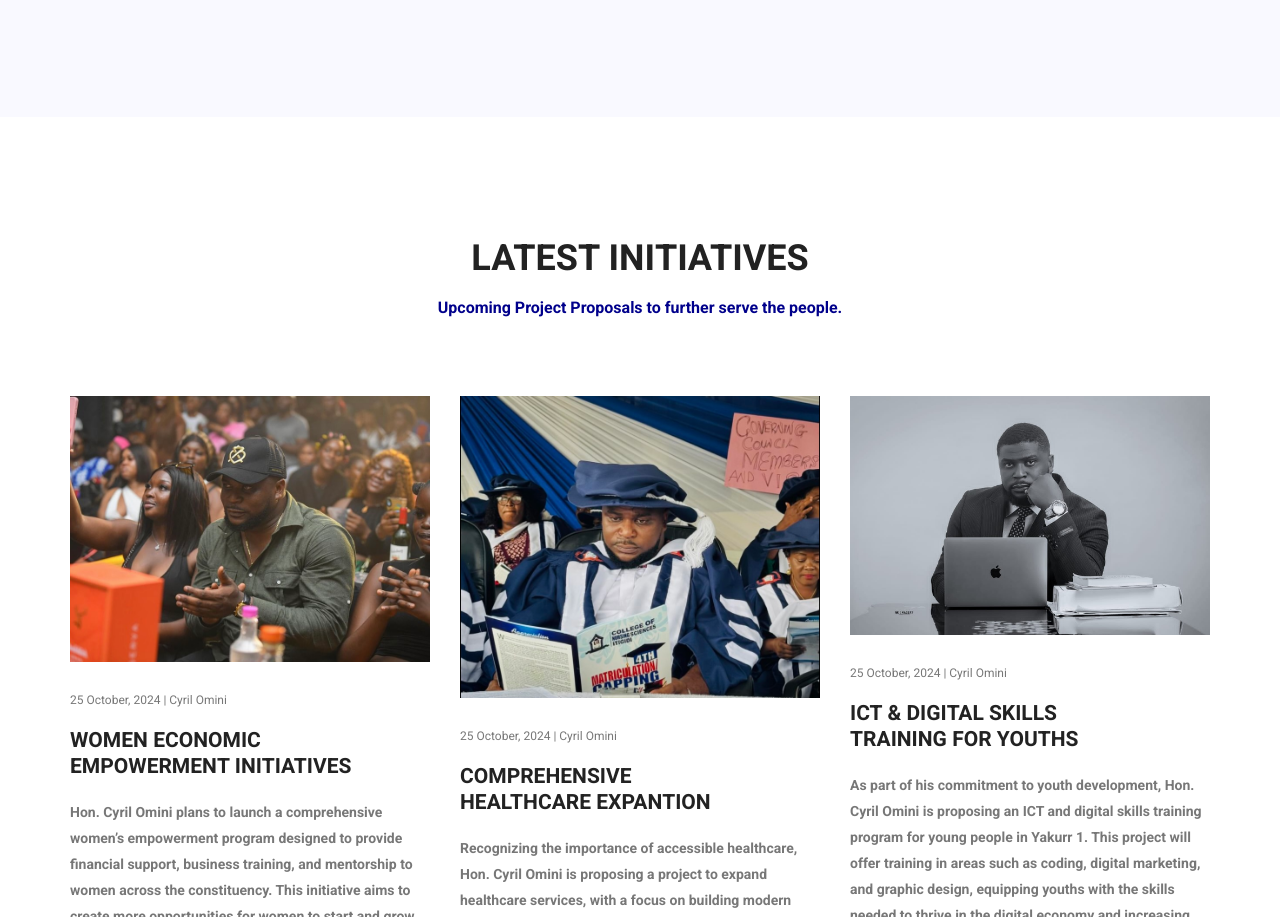
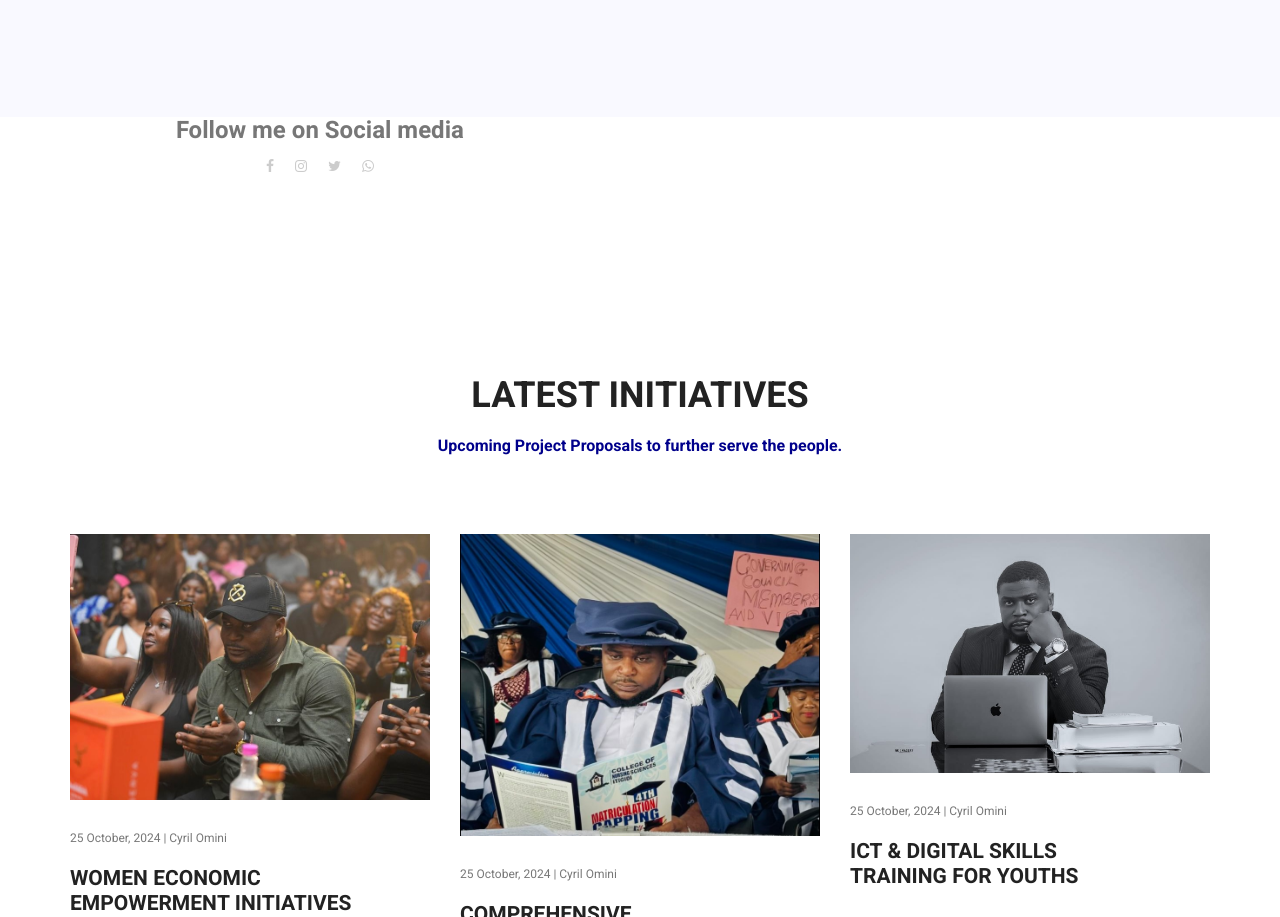
Before and after one commit to Mullahbabs/honcyrilomini, a plain HTML site: page index.html in a window 1280 px wide. Shown: the part 6517-7434 px from the top of the page. Drawn offline with Linux system fonts and the light colour scheme; some packages are replaced by stand-ins of ours.

Commit message:
color test

```diff
--- a/index.html
+++ b/index.html
@@ -363,6 +363,22 @@
         </section>
         <!--================End Testimonials Area =================-->
 
+		<div class="col-lg-6">
+			<div class="f_widget social_widget">
+				<div class="main_title">
+					<h3>Follow me on Social media</h3>
+			<strong>
+			<ul class="list" style="font-weight: bolder;">
+					<li><a href="#"><i class="fa fa-facebook"></i></a></li>
+					<li><a href="#"><i class="fa fa-instagram"></i></a></li>
+					<li><a href="#"><i class="fa fa-twitter"></i></a></li>
+					<li><a href="#"><i class="fa fa-whatsapp"></i></a></li>
+			</strong>
+				</ul>
+			</div>
+		</div>
+	</div>
+
         <!--================Latest Blog Area =================-->
         <section class="latest_blog_area p_120">
         	<div class="container">
--- a/scss/_footer.scss
+++ b/scss/_footer.scss
@@ -89,7 +89,7 @@
 			margin-right: 17px;
 			display: inline-block;
 			a{
-				color: #cccccc;
+				color: darkblue;
 				font-size: 14px;
 				@include transition;
 			}
--- a/scss/_predefine.scss
+++ b/scss/_predefine.scss
@@ -2,14 +2,15 @@
     list-style: none;
     margin: 0px;
     padding: 0px;
+	font-size: large;
 }
 
 a{
     text-decoration:none;
     transition: all 0.3s ease-in-out;
     &:hover, &:focus{
-       text-decoration:none;
-       outline: none;
+       text-decoration:solid;
+       outline:auto;
     }
 }
 .row.m0{
```
